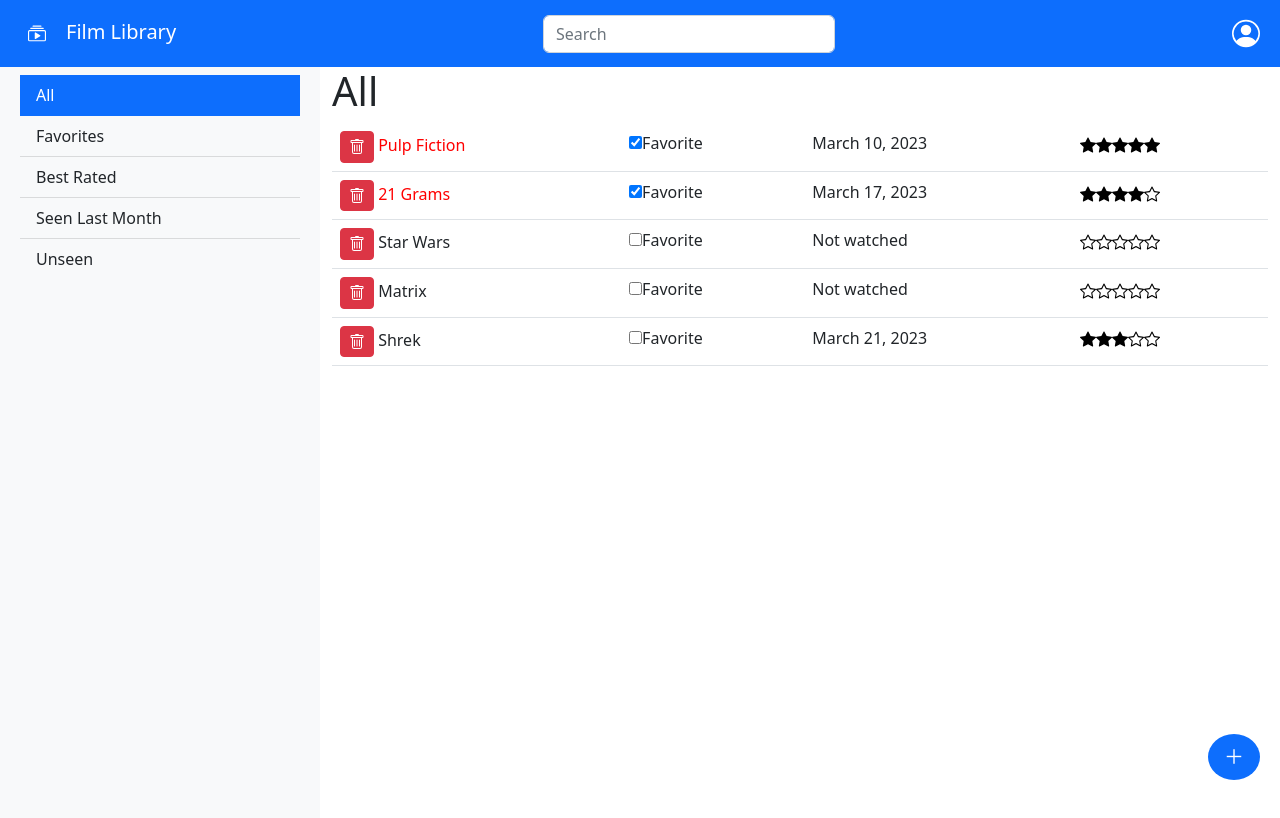
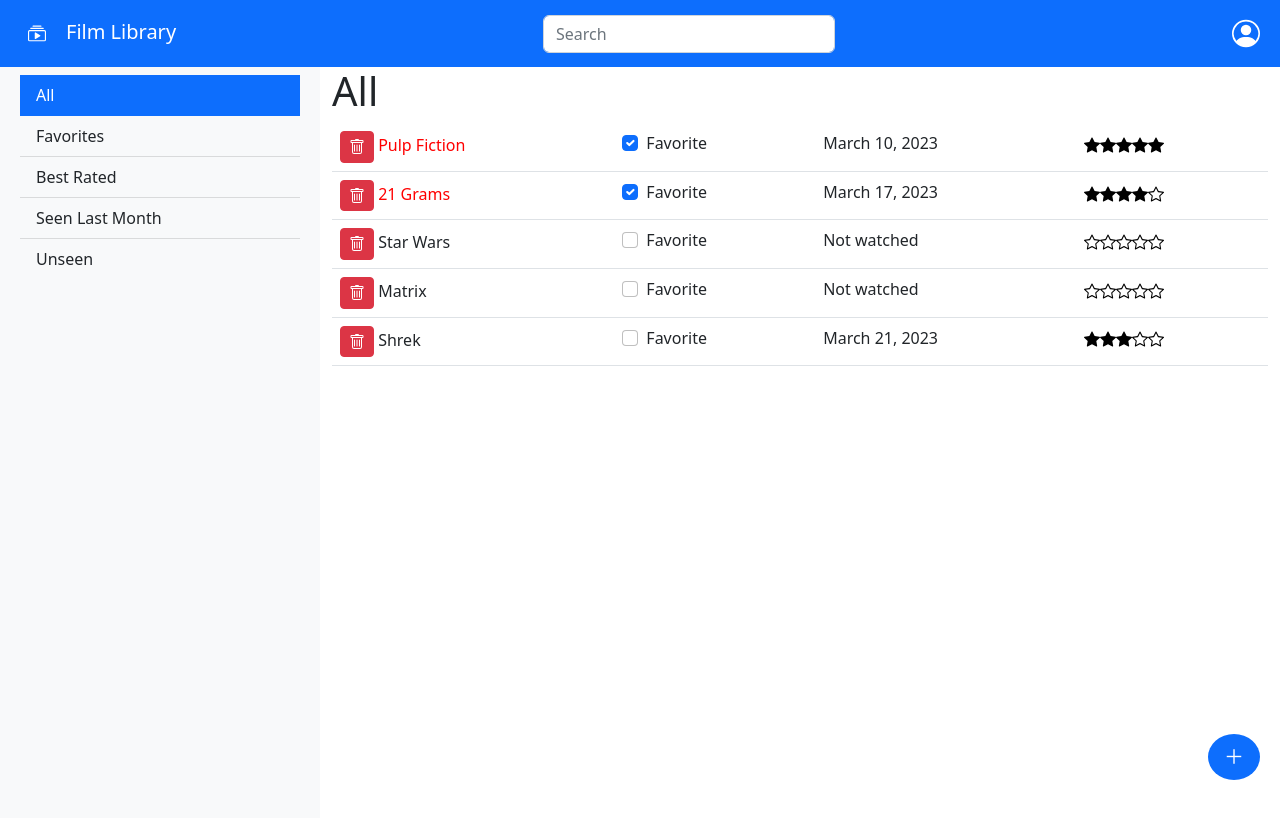
Before and after one commit to Atari2/ApplicazioniWeb1-Polito2023, a React (Vite) app in the folder labs/lab5/lab5/: page / in a window 1280 px wide. Shown: the top 818 px of the page. Built offline with nearby package versions, Linux system fonts and the light colour scheme.

Commit message:
Improve slightly code quality

```diff
--- a/labs/lab5/lab5/src/App.jsx
+++ b/labs/lab5/lab5/src/App.jsx
@@ -53,7 +53,7 @@ function MyHeader(props) {
     const setShowOffcanvas = props.setShowOffcanvas;
     return (
         <header>
-            <Navbar className="navbar-dark bg-primary">
+            <Navbar variant="dark" bg="primary">
                 <Container fluid className="d-flex justify-content-between">
                     <Navbar.Brand className="p-2 d-flex">
                         <img style={{ width: "1.7em", height: "1.7em" }} className="hide-on-small-screen filter-white img-fluid p-2" src={collectionplay} />
@@ -198,8 +198,7 @@ function MyRow(props) {
             </td>
             <td>
                 <div>
-                    <input type="checkbox" defaultChecked={film.favorite} id="Favorite" label="Favorite" onClick={() => updateFavourite()} />
-                    <label htmlFor="Favorite">Favorite</label>
+                    <Form.Check type="checkbox" label="Favorite" checked={film.favorite} onChange={updateFavourite} />
                 </div>
             </td>
             <td>
@@ -331,7 +330,7 @@ function Main(props) {
 
 function App() {
     const [searchTerm, setSearchTerm] = useState(() => null);
-    const [films, setFilms] = useState(() => filmLibrary.films);
+    const [films, setFilms] = useState(filmLibrary.films);
     const [showOffcanvas, setShowOffcanvas] = useState(false);
     const updateSearchTerm = (term) => {
         setSearchTerm((_) => {
```
